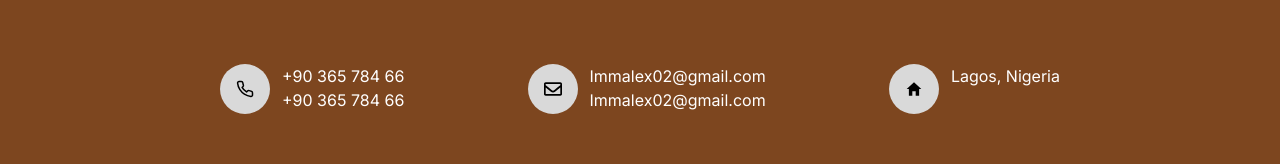
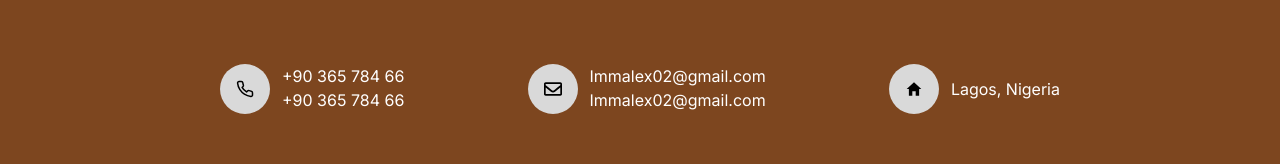
Before and after one commit to Vixs101/HNGtask2-TimbuCloudShop, a React (Vite) app: page / in a window 1280 px wide. Shown: the part 979-1143 px from the top of the page. Built offline with nearby package versions, Linux system fonts and the light colour scheme; no server answers.

Commit message:
Fix: made changes to the pagination

```diff
--- a/src/pages/Homepage.tsx
+++ b/src/pages/Homepage.tsx
@@ -31,11 +31,7 @@ function Homepage() {
         const response = await getProducts(page, 12);
         setProducts(response.data.items);
 
-        console.log(response.data.items);
-
         setTotalPages(Math.ceil(response.data.total / 10));
-
-        console.log(response.data.total / 10);
       } catch (error) {
         console.log("Error fetching products: ", error);
       }
@@ -43,6 +39,7 @@ function Homepage() {
 
     fetchProducts();
   }, [page]);
+
 
   return (
     <>
@@ -91,7 +88,7 @@ function Homepage() {
                   <p>{`$${product.current_price[0].NGN[0]}`}</p>
                 </div>
                 <button
-                  className="flex items-center justify-center bg-primary hover:bg-[#8c552f] text-white text-sm md:text-4xl rounded-xl md:p-2 h-10 md:h-auto w-1/4 md:w-1/5 self-center md:self-start"
+                  className="flex items-center justify-center bg-primary hover:bg-[#8c552f] text-white text-sm md:text-4xl rounded-xl md:p-2 h-10 md:h-auto w-1/4 md:w-1/6 self-center md:self-start"
                   onClick={goToCart}
                 >
                   <MdOutlineShoppingCart />
@@ -150,7 +147,7 @@ function Homepage() {
               <p>Immalex02@gmail.com</p>
             </span>
           </div>
-          <div className="flex gap-3">
+          <div className="flex gap-3 items-center">
             <span className="bg-[#D9D9D9] p-4 rounded-full">
               <IoMdHome className="text-black text-lg" />
             </span>
```
